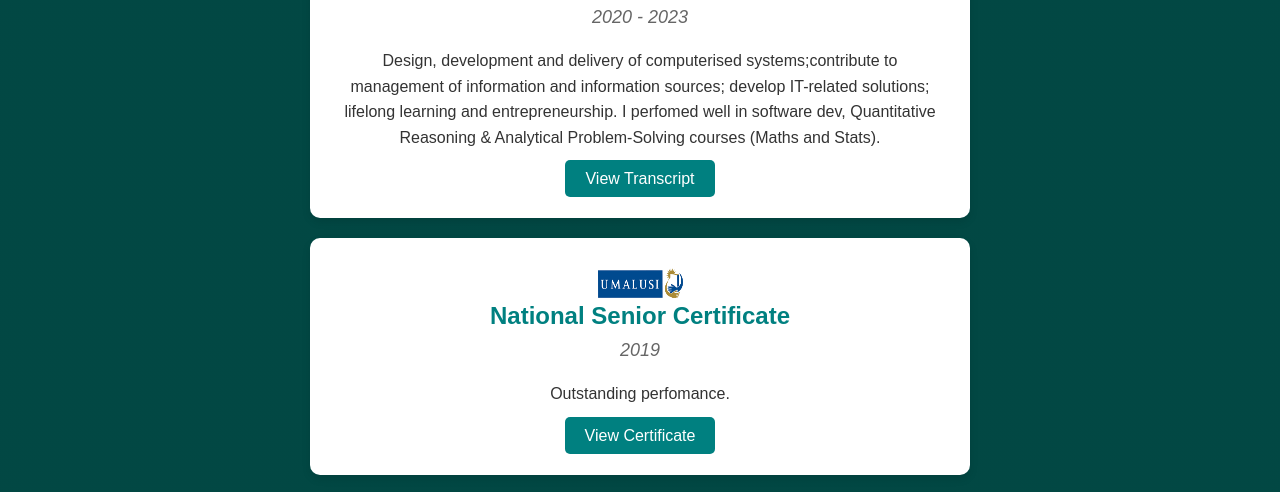
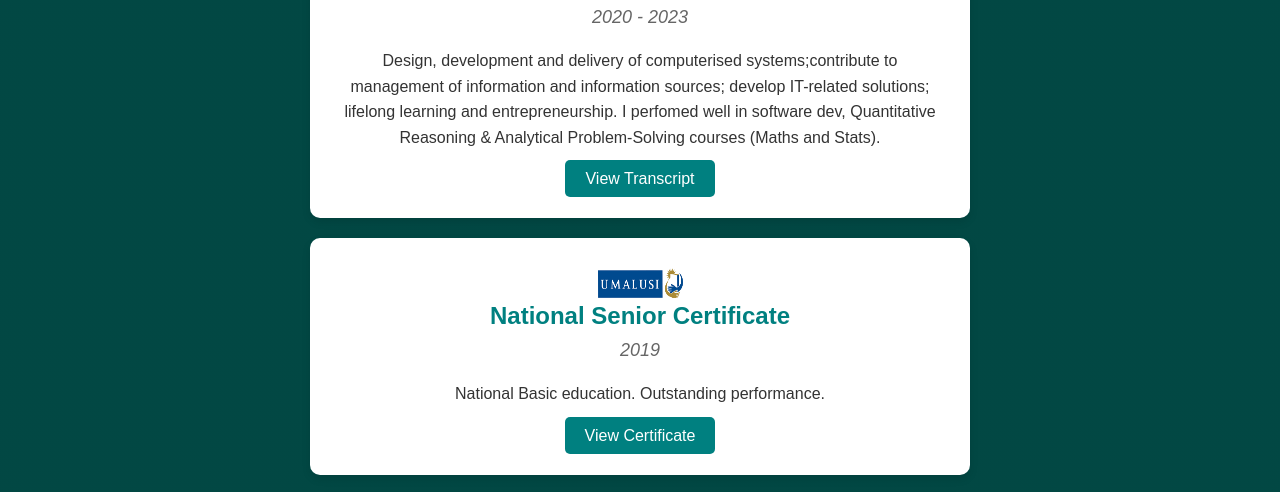
Before and after one commit to Bongani-4/Portfolio-Bongani, a plain HTML site: page education.html in a window 1280 px wide. Shown: the part 243-735 px from the top of the page. Drawn offline with Linux system fonts and the light colour scheme.

Commit message:
Update education.html

```diff
--- a/education.html
+++ b/education.html
@@ -36,7 +36,7 @@
         <img src="images/uMALUSI.png" alt="UMALUSI Image" width="85" height="30">
         <h2>National Senior Certificate</h2>
         <p class="duration">2019</p>
-        <p class="description">Outstanding perfomance.</p>
+        <p class="description"> National Basic education. Outstanding performance.</p>
         <a href="images/matric.jpg" class="cta-btn">View Certificate</a>
     </div>
     <div class="education-item">
```
